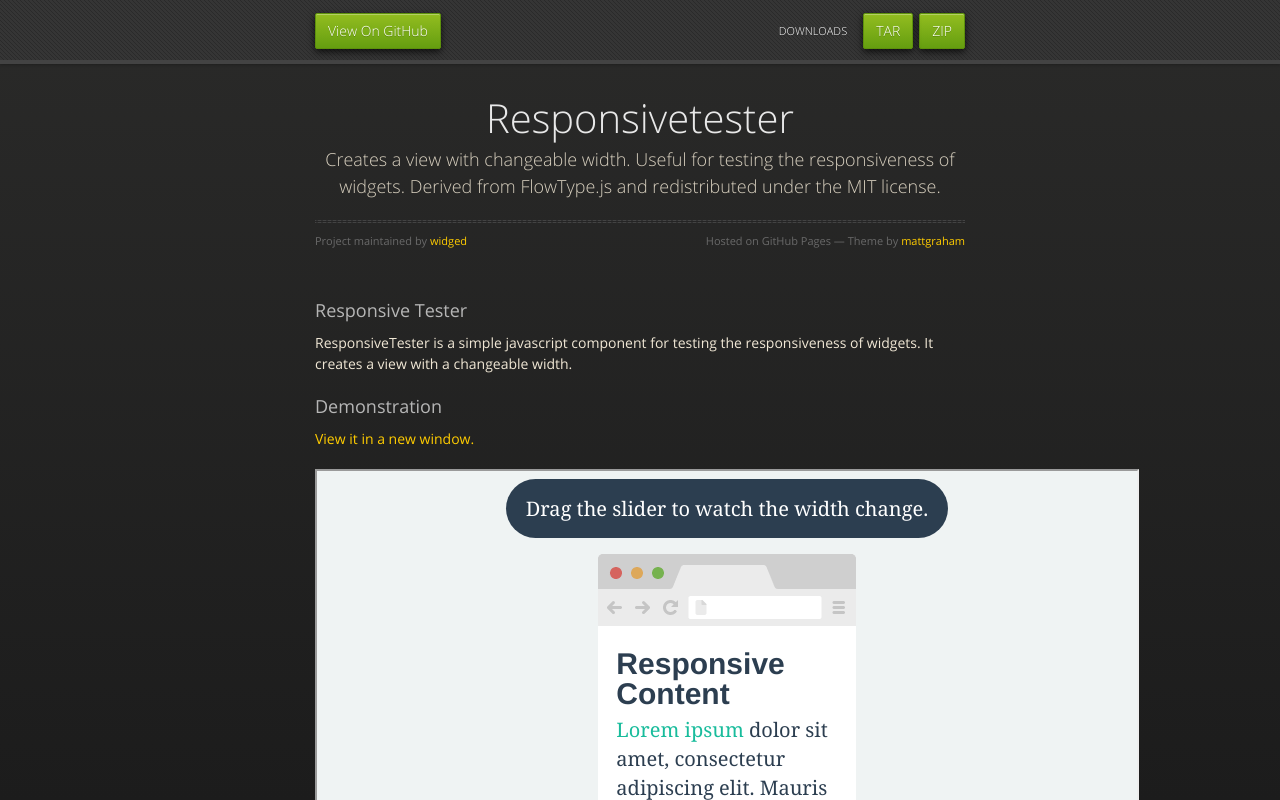
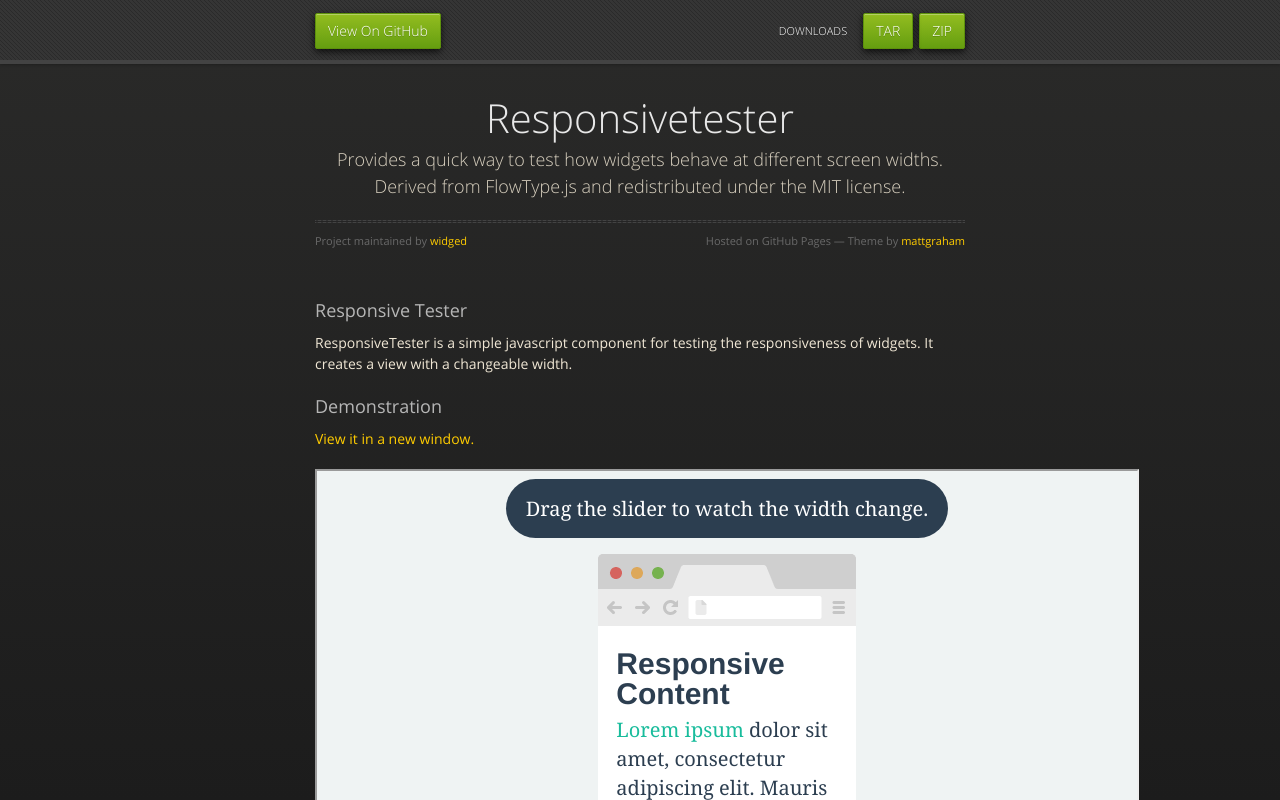
Before and after one commit to widged/ResponsiveTester, a plain HTML site: page index.html in a window 1280 px wide. Shown: the top 800 px of the page. Drawn offline with nearby package versions, Linux system fonts and the light colour scheme.

Commit message:
better intro

```diff
--- a/index.html
+++ b/index.html
@@ -27,7 +27,7 @@
       <section>
         <div id="title">
           <h1>Responsivetester</h1>
-          <p>Creates a view with changeable width. Useful for testing the responsiveness of widgets. Derived from FlowType.js and redistributed under the MIT license.</p>
+          <p>Provides a quick way to test how widgets behave at different screen widths. Derived from FlowType.js and redistributed under the MIT license.</p>
           <hr>
           <span class="credits left">Project maintained by <a href="https://github.com/widged">widged</a></span>
           <span class="credits right">Hosted on GitHub Pages &mdash; Theme by <a href="https://twitter.com/michigangraham">mattgraham</a></span>
```
